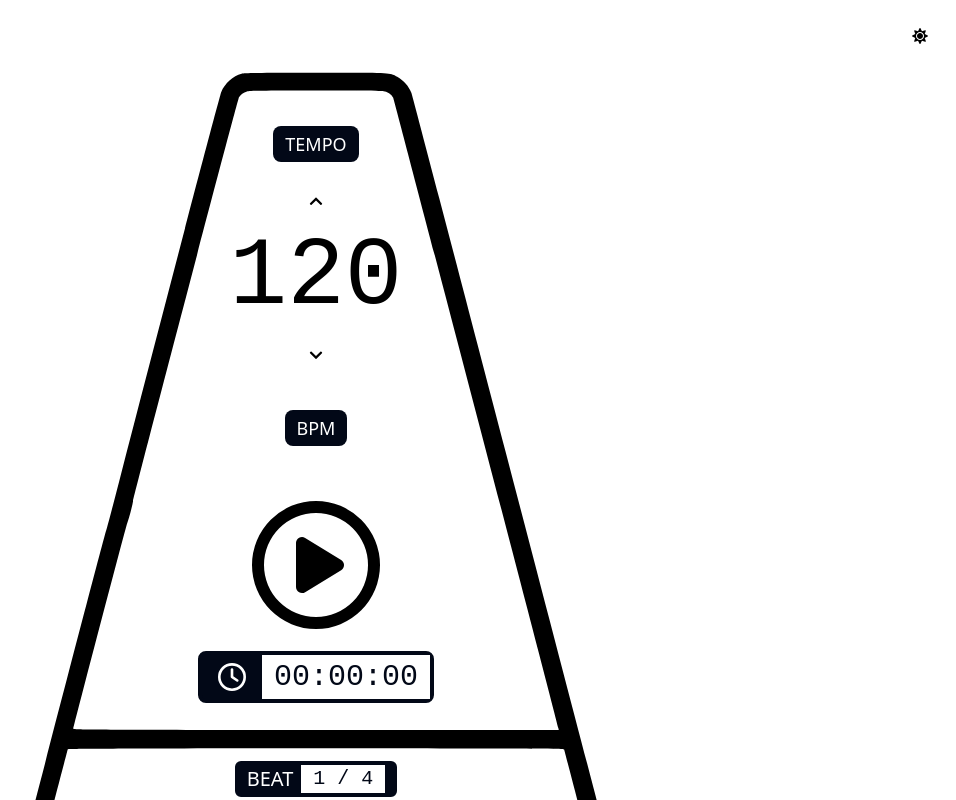
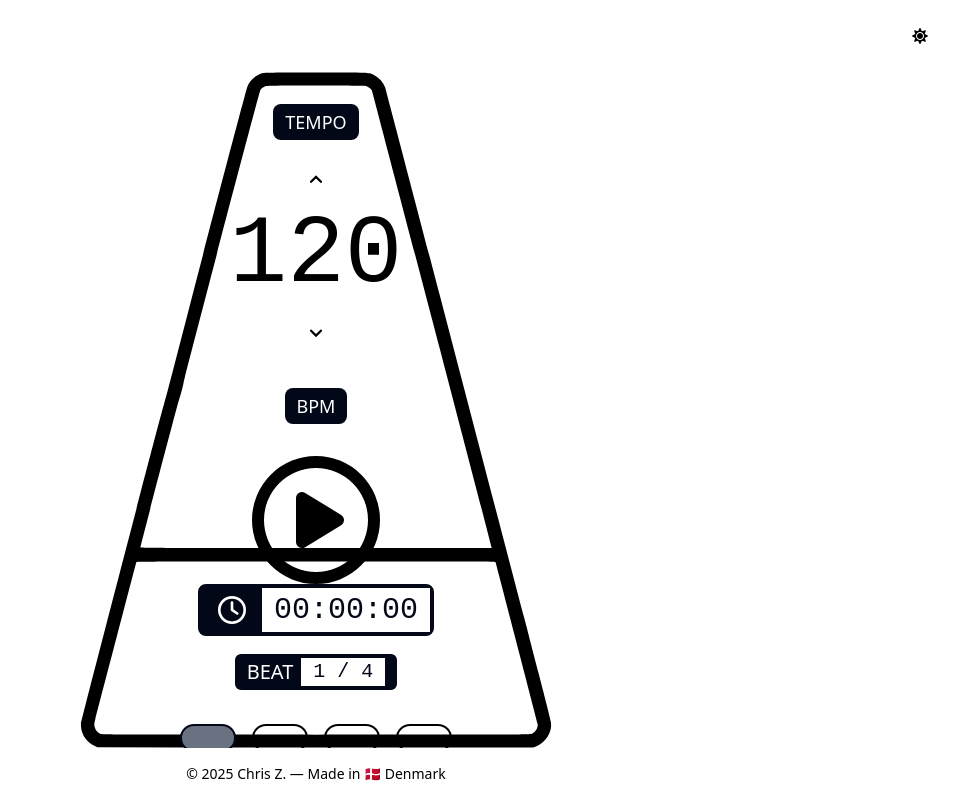
Before and after one commit to Chris-Z-85/metronome_gg, a React (Vite) app: page / in a window 1280 px wide. Shown: the top 800 px of the page, without its empty margins (324-1280 px from the left). Built offline with nearby package versions, Linux system fonts and the light colour scheme; the HTML template or start-up script is replaced by a standard one; a web font is replaced by a local one.

Commit message:
add footer

```diff
--- a/src/App.tsx
+++ b/src/App.tsx
@@ -1,7 +1,7 @@
-import Metronome from "./components/Metronome";
-import { useMetronome } from "./hooks/useMetronome";
-import { ThemeProvider } from "@/components/theme-provider";
-import { ThemeToggle } from "@/components/theme-toggle";
+import Metronome from './components/Metronome';
+import { useMetronome } from './hooks/useMetronome';
+import { ThemeProvider } from '@/components/theme-provider';
+import { ThemeToggle } from '@/components/theme-toggle';
 
 function App() {
   const {
@@ -18,7 +18,7 @@ function App() {
 
   return (
     <ThemeProvider defaultTheme="dark" storageKey="vite-ui-theme">
-      <div className="flex flex-col justify-center items-center">
+      <div className="flex flex-col justify-center items-center h-screen">
         <ThemeToggle isCollapsed={true} />
         <Metronome
           bpm={bpm}
@@ -31,6 +31,9 @@ function App() {
           onBpmChange={setBpm}
           onTimeSignatureChange={setTimeSignature}
         />
+        <footer className="text-center text-sm text-muted-foreground py-4">
+          © 2025 Chris Z. — Made in 🇩🇰 Denmark
+        </footer>
       </div>
     </ThemeProvider>
   );
```
